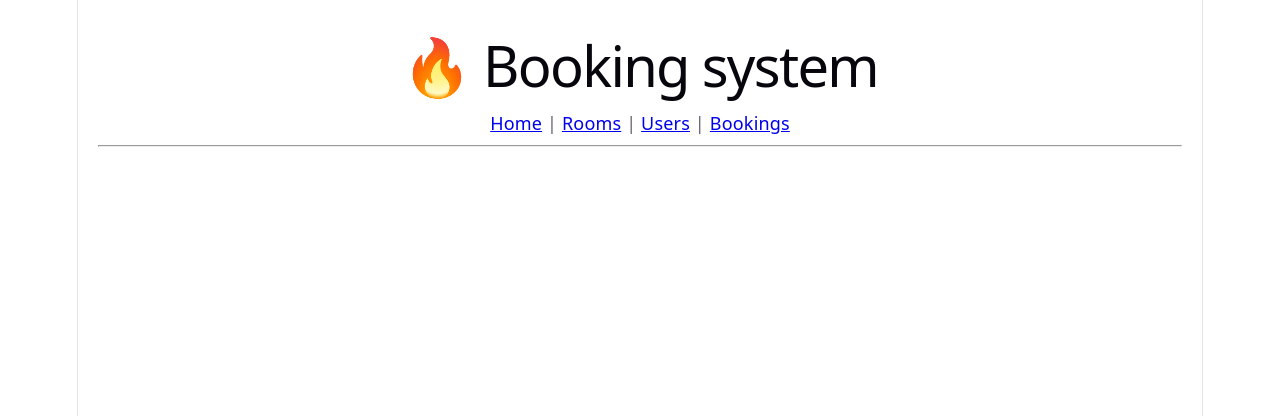
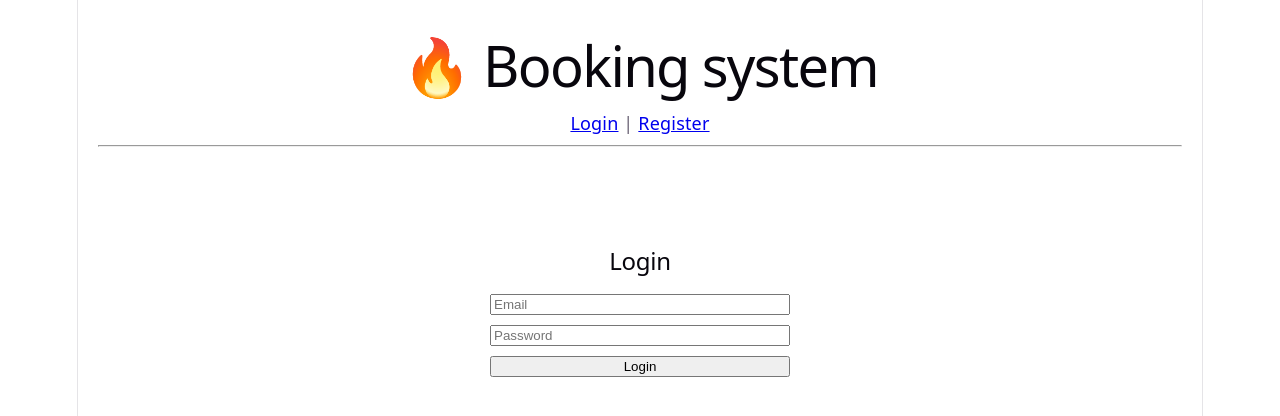
Before and after one commit to thedoreto/booking-ui, a React (Vite) app: page /login in a window 1280 px wide. Shown: the top 416 px of the page. Built offline with nearby package versions, Linux system fonts and the light colour scheme.

Commit message:
add authentication login and register a user

```diff
--- a/package.json
+++ b/package.json
@@ -14,10 +14,11 @@
     "@emotion/styled": "^11.14.1",
     "@mui/material": "^9.0.1",
     "@mui/x-date-pickers": "^9.1.0",
+    "axios": "^1.16.1",
     "dayjs": "^1.11.20",
     "react": "^19.2.5",
     "react-dom": "^19.2.5",
-    "react-router-dom": "^7.15.0"
+    "react-router-dom": "^7.15.1"
   },
   "devDependencies": {
     "@eslint/js": "^10.0.1",
--- a/src/App.jsx
+++ b/src/App.jsx
@@ -1,44 +1,164 @@
-import { Routes, Route, Link } from "react-router-dom";
+import {
+    Routes,
+    Route,
+    Link,
+    Navigate
+} from "react-router-dom";
+
+import { useEffect, useState } from "react";
+
 import Rooms from "./pages/Rooms";
 import RoomDetails from "./pages/RoomDetails";
-import Users from "./pages/Users.jsx";
-import UserDetails from "./pages/UserDetails.jsx";
+import Users from "./pages/Users";
+import UserDetails from "./pages/UserDetails";
 import Home from "./pages/Home";
 import Bookings from "./pages/Bookings";
-import CreateBooking from "./pages/CreateBooking"
-import ImageRepository from "./pages/ImageRepository"
+import CreateBooking from "./pages/CreateBooking";
+import ImageRepository from "./pages/ImageRepository";
 import ImageUpload from "./pages/ImageUpload";
-import ImageSelector from "./pages/ImageSelector"
+import ImageSelector from "./pages/ImageSelector";
+
+import Login from "./pages/Login";
+import Register from "./pages/Register";
+import Dashboard from "./pages/Dashboard";
+import ProtectedRoute from "./components/ProtectedRoute";
 
 function App() {
+
+    const [token, setToken] = useState(localStorage.getItem("token"));
+
+    useEffect(() => {
+
+        const syncToken = () => {
+            setToken(localStorage.getItem("token"));
+        };
+
+        window.addEventListener("storage", syncToken);
+
+        return () => {
+            window.removeEventListener("storage", syncToken);
+        };
+
+    }, []);
+
     return (
         <div style={{ padding: "20px" }}>
+
             <h1>🔥 Booking system</h1>
-            <nav>
-                <Link to="/">Home</Link> |{" "}
-                <Link to="/rooms">Rooms</Link> |{" "}
-                <Link to="/users">Users</Link> |{" "}
-                <Link to="/bookings">Bookings</Link>
 
-            </nav>
+            {!token && (
+                <nav>
+                    <Link to="/login">Login</Link> |{" "}
+                    <Link to="/register">Register</Link>
+                </nav>
+            )}
 
-            {/* разделителна линия */}
+            {token && (
+                <nav>
+                    <Link to="/">Home</Link> |{" "}
+                    <Link to="/dashboard">Dashboard</Link> |{" "}
+                    <Link to="/rooms">Rooms</Link> |{" "}
+                    <Link to="/users">Users</Link> |{" "}
+                    <Link to="/bookings">Bookings</Link> |{" "}
+                    <Link to="/images">Images</Link>
+                </nav>
+            )}
+
             <hr style={{ marginBottom: "20px" }} />
 
             <Routes>
-                <Route path="/" element={<Home />} />
-                <Route path="/rooms" element={<Rooms />} />
-                <Route path="/rooms/:id" element={<RoomDetails />} />
-                <Route path="/rooms/new" element={<RoomDetails />} />
-                <Route path="/users" element={<Users />} />
-                <Route path="/users/:id" element={<UserDetails />} />
-                <Route path="/users/new" element={<UserDetails />} />
-                <Route path="/bookings" element={<Bookings />} />
-                <Route path="/bookings/new" element={<CreateBooking />} />
-                <Route path="/images" element={<ImageRepository />} />
-                <Route path="/images/upload" element={<ImageUpload />} />
-                <Route path="/images/select" element={<ImageSelector />} />
+
+                {/* PUBLIC */}
+                <Route path="/login" element={<Login />} />
+                <Route path="/register" element={<Register />} />
+
+                {/* PROTECTED */}
+                <Route path="/" element={
+                    <ProtectedRoute>
+                        <Home />
+                    </ProtectedRoute>
+                } />
+
+                <Route path="/dashboard" element={
+                    <ProtectedRoute>
+                        <Dashboard />
+                    </ProtectedRoute>
+                } />
+
+                <Route path="/rooms" element={
+                    <ProtectedRoute>
+                        <Rooms />
+                    </ProtectedRoute>
+                } />
+
+                <Route path="/rooms/:id" element={
+                    <ProtectedRoute>
+                        <RoomDetails />
+                    </ProtectedRoute>
+                } />
+
+                <Route path="/rooms/new" element={
+                    <ProtectedRoute>
+                        <RoomDetails />
+                    </ProtectedRoute>
+                } />
+
+                <Route path="/users" element={
+                    <ProtectedRoute>
+                        <Users />
+                    </ProtectedRoute>
+                } />
+
+                <Route path="/users/:id" element={
+                    <ProtectedRoute>
+                        <UserDetails />
+                    </ProtectedRoute>
+                } />
+
+                <Route path="/users/new" element={
+                    <ProtectedRoute>
+                        <UserDetails />
+                    </ProtectedRoute>
+                } />
+
+                <Route path="/bookings" element={
+                    <ProtectedRoute>
+                        <Bookings />
+                    </ProtectedRoute>
+                } />
+
+                <Route path="/bookings/new" element={
+                    <ProtectedRoute>
+                        <CreateBooking />
+                    </ProtectedRoute>
+                } />
+
+                <Route path="/images" element={
+                    <ProtectedRoute>
+                        <ImageRepository />
+                    </ProtectedRoute>
+                } />
+
+                <Route path="/images/upload" element={
+                    <ProtectedRoute>
+                        <ImageUpload />
+                    </ProtectedRoute>
+                } />
+
+                <Route path="/images/select" element={
+                    <ProtectedRoute>
+                        <ImageSelector />
+                    </ProtectedRoute>
+                } />
+
+                {/* FALLBACK */}
+                <Route
+                    path="*"
+                    element={<Navigate to={token ? "/" : "/login"} />}
+                />
+
             </Routes>
+
         </div>
     );
 }
--- /dev/null
+++ b/src/api/api.js
@@ -0,0 +1,18 @@
+import axios from "axios";
+
+const api = axios.create({
+    baseURL: import.meta.env.VITE_API_URL
+});
+
+api.interceptors.request.use(config => {
+
+    const token = localStorage.getItem("token");
+
+    if (token) {
+        config.headers.Authorization = `Bearer ${token}`;
+    }
+
+    return config;
+});
+
+export default api;
--- /dev/null
+++ b/src/components/ProtectedRoute.jsx
@@ -0,0 +1,12 @@
+import { Navigate } from "react-router-dom";
+
+export default function ProtectedRoute({ children }) {
+
+    const token = localStorage.getItem("token");
+
+    if (!token) {
+        return <Navigate to="/login" />;
+    }
+
+    return children;
+}
--- /dev/null
+++ b/src/pages/Dashboard.jsx
@@ -0,0 +1,55 @@
+import { useEffect, useState } from "react";
+import { useNavigate } from "react-router-dom";
+import api from "../api/api";
+
+export default function Dashboard() {
+
+    const navigate = useNavigate();
+
+    const [userId, setUserId] = useState("");
+
+    useEffect(() => {
+
+        fetchMe();
+
+    }, []);
+
+    const fetchMe = async () => {
+
+        try {
+
+            const response = await api.get("/me");
+
+            setUserId(response.data);
+
+        } catch (err) {
+
+            console.error(err);
+
+            logout();
+        }
+    };
+
+    const logout = () => {
+
+        localStorage.removeItem("token");
+
+        navigate("/login");
+    };
+
+    return (
+        <div style={{ padding: "30px" }}>
+
+            <h1>Dashboard</h1>
+
+            <p>
+                Current user id: {userId}
+            </p>
+
+            <button onClick={logout}>
+                Logout
+            </button>
+
+        </div>
+    );
+}
--- /dev/null
+++ b/src/pages/Login.jsx
@@ -0,0 +1,84 @@
+import { useState } from "react";
+import { useNavigate } from "react-router-dom";
+import api from "../api/api";
+
+export default function Login() {
+
+    const navigate = useNavigate();
+
+    const [email, setEmail] = useState("");
+    const [password, setPassword] = useState("");
+    const [loading, setLoading] = useState(false);
+
+    const handleLogin = async (e) => {
+        e.preventDefault();
+
+        setLoading(true);
+
+        try {
+            const response = await api.post("/auth/login", {
+                email,
+                password
+            });
+
+            const token = response?.data?.token;
+
+            if (!token) {
+                throw new Error("No token returned from backend");
+            }
+
+            localStorage.setItem("token", token);
+
+            // optional: small delay to ensure interceptor sync
+            setTimeout(() => {
+                navigate("/dashboard");
+            }, 100);
+
+        } catch (err) {
+            console.error("Login error:", err);
+            alert("Invalid credentials or server error");
+        } finally {
+            setLoading(false);
+        }
+    };
+
+    return (
+        <div style={{
+            display: "flex",
+            justifyContent: "center",
+            marginTop: "100px"
+        }}>
+            <form
+                onSubmit={handleLogin}
+                style={{
+                    display: "flex",
+                    flexDirection: "column",
+                    gap: "10px",
+                    width: "300px"
+                }}
+            >
+
+                <h2>Login</h2>
+
+                <input
+                    type="email"
+                    placeholder="Email"
+                    value={email}
+                    onChange={(e) => setEmail(e.target.value)}
+                />
+
+                <input
+                    type="password"
+                    placeholder="Password"
+                    value={password}
+                    onChange={(e) => setPassword(e.target.value)}
+                />
+
+                <button type="submit" disabled={loading}>
+                    {loading ? "Logging in..." : "Login"}
+                </button>
+
+            </form>
+        </div>
+    );
+}
--- /dev/null
+++ b/src/pages/Register.jsx
@@ -0,0 +1,75 @@
+import { useState } from "react";
+import { useNavigate } from "react-router-dom";
+import api from "../api/api";
+
+export default function Register() {
+
+    const navigate = useNavigate();
+
+    const [email, setEmail] = useState("");
+    const [password, setPassword] = useState("");
+    const [loading, setLoading] = useState(false);
+
+    const handleRegister = async (e) => {
+        e.preventDefault();
+
+        setLoading(true);
+
+        try {
+            await api.post("/auth/register", {
+                email,
+                password
+            });
+
+            alert("Registration successful");
+
+            navigate("/login");
+
+        } catch (err) {
+            console.error("Register error:", err);
+            alert("Register failed");
+        } finally {
+            setLoading(false);
+        }
+    };
+
+    return (
+        <div style={{
+            display: "flex",
+            justifyContent: "center",
+            marginTop: "100px"
+        }}>
+            <form
+                onSubmit={handleRegister}
+                style={{
+                    display: "flex",
+                    flexDirection: "column",
+                    gap: "10px",
+                    width: "300px"
+                }}
+            >
+
+                <h2>Register</h2>
+
+                <input
+                    type="email"
+                    placeholder="Email"
+                    value={email}
+                    onChange={(e) => setEmail(e.target.value)}
+                />
+
+                <input
+                    type="password"
+                    placeholder="Password"
+                    value={password}
+                    onChange={(e) => setPassword(e.target.value)}
+                />
+
+                <button type="submit" disabled={loading}>
+                    {loading ? "Creating account..." : "Register"}
+                </button>
+
+            </form>
+        </div>
+    );
+}
```
Also changed, not shown: 1 other file (tests, documents, lock files or other folders).
